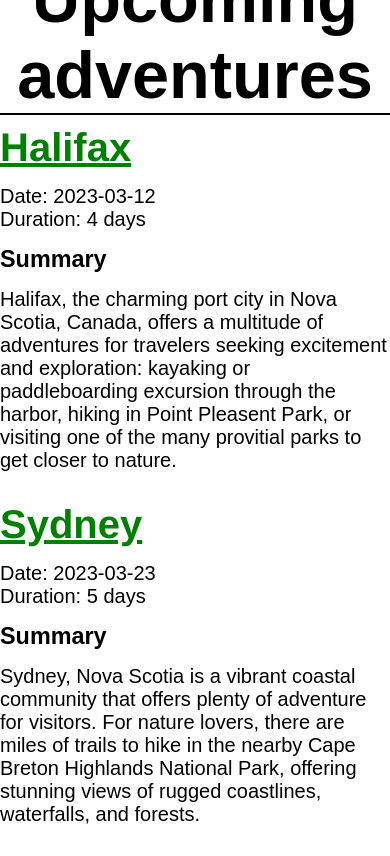
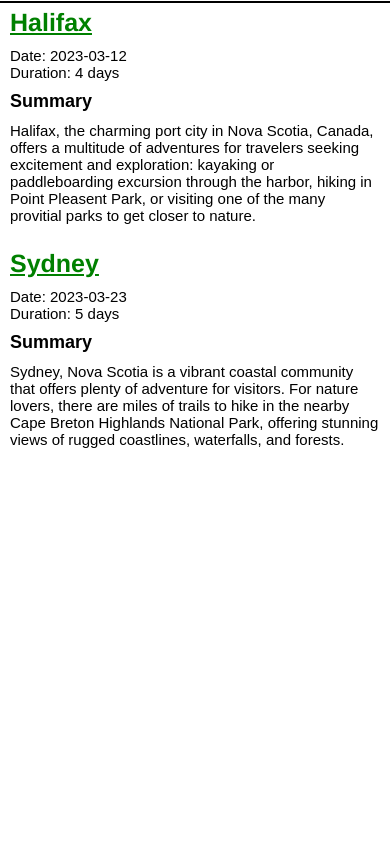
Before and after one commit to JG-Ancona/DigitalNovaScotia, a PHP site: page / in a window 390 px wide. Shown: the part 416-1272 px from the top of the page. After the commit the page ends 864 px from the top, so only its background shows below. Run offline with PHP 8.4, Linux system fonts and the light colour scheme.

Commit message:
change order media query

```diff
--- a/Web Development/Assignment 1/style.css
+++ b/Web Development/Assignment 1/style.css
@@ -1,6 +1,7 @@
 * {
     margin: 0px;
 }
+
 .header_bar {
     width: 100%;
     height: 80px;
@@ -30,12 +31,16 @@
     left: 0vw;
 }
 
+.nav_menu {
+    padding-left: 12px;
+}
+
 .nav_menu li {
     list-style-type: none;
     color: white;
     font-family: Arial, Helvetica, sans-serif;
-    font-size: 15pts;
-    padding-top: 20px;
+    font-size: 20px;
+    padding-top: 30px;
     text-indent: 0px;
 }
 
@@ -58,7 +63,7 @@ main {
     left: 50%;
     transform: translate(-50%, -50%);
     color: antiquewhite;
-    font-size: 40pt;
+    font-size: 60px;
     font-weight: bold;
     text-shadow: -1px 0 black, 0 1px black, 1px 0 black, 0 -1px black;
     font-family: 'Trebuchet MS', Arial, sans-serif;
@@ -74,7 +79,7 @@ main {
 
 h1 {
     font-family: Arial, Helvetica, sans-serif;
-    font-size: 50pt;
+    font-size: 50px;
     text-align: center;
 }
 
@@ -83,7 +88,7 @@ h2 {
     font-family: Helvetica;
     color: green;
     text-decoration: underline;
-    font-size: 30pt;
+    font-size: 30px;
 
 }
 
@@ -92,7 +97,7 @@ h2 {
     flex-direction: column;
     justify-content: space-evenly;
     gap: 15px;
-    margin: 10px 0 10px 0;
+    margin: 10px 15px 10px 15px;
 }
 
 .content {
@@ -110,3 +115,38 @@ h2 {
 .city p {
     margin-bottom: 20px;
 }
+
+
+@media only screen and (max-width: 800px) {
+
+    .text_img {
+        font-size: 32px;
+      }
+
+    main p {
+        font-size: 15px;
+    }
+
+    .info_date {
+        font-size: 15px;
+    }
+    .title h1 {
+        font-size: 35px;
+    }
+
+    .city {
+
+        gap: 10px;
+        margin: 5px 10px 5px 10px;
+    }
+
+    .city h2 {
+        font-size: 25px
+    }
+
+    h3 {
+        font-size: 18px;
+    }
+
+
+}
```
